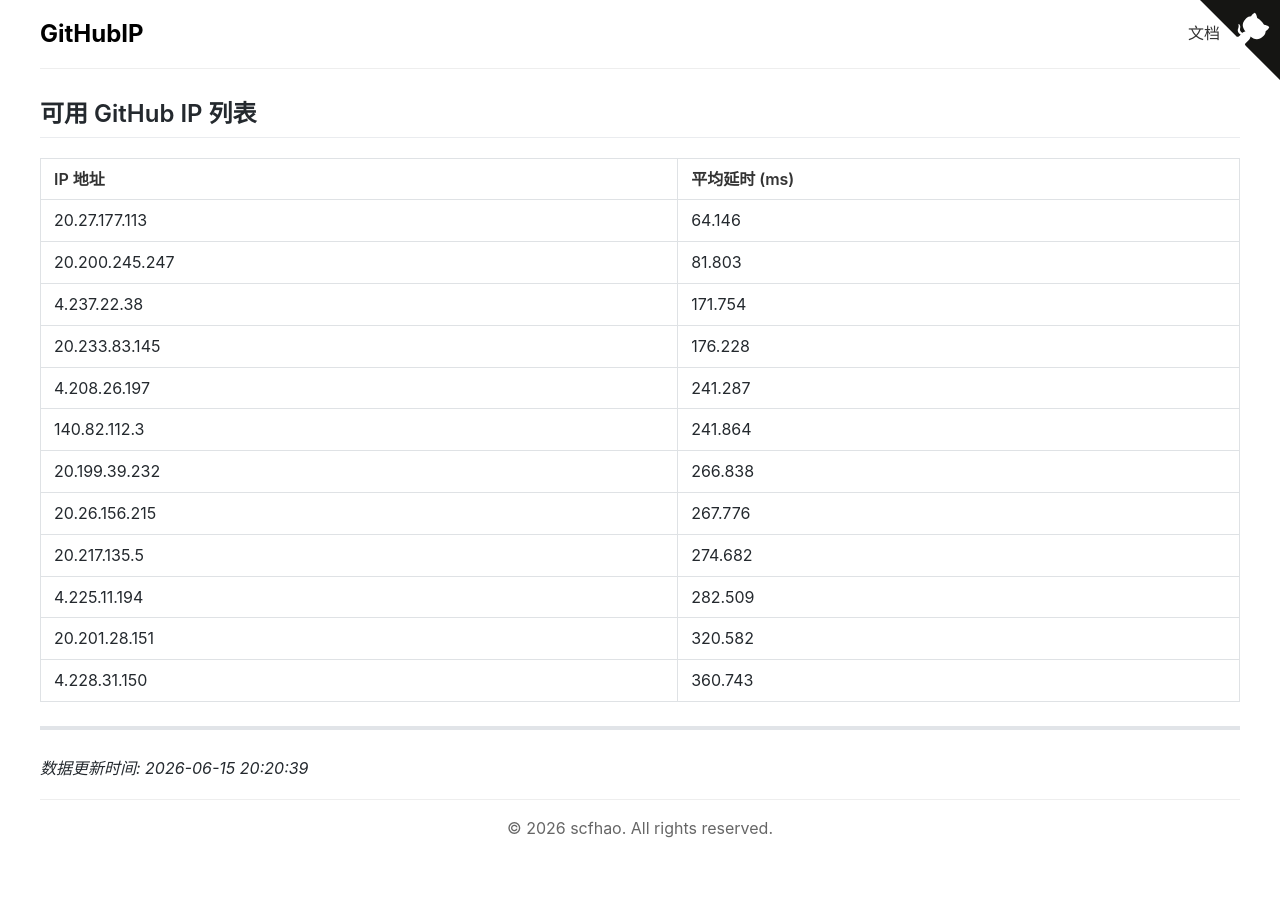
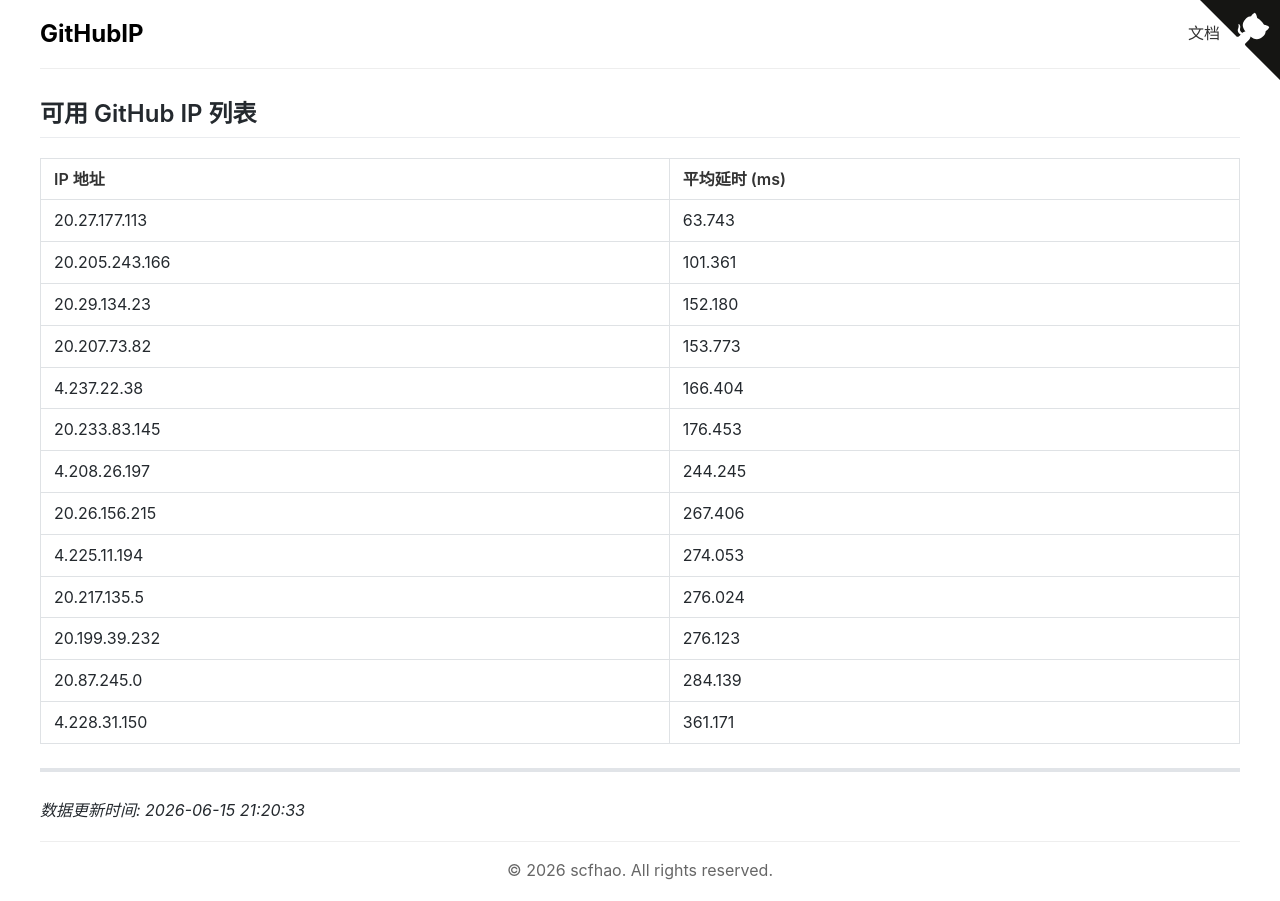
Before and after one commit to scfhao/GitHubIP, a Jekyll site: the page built from index.md, in a window 1280 px wide. Built offline with Jekyll 4.4.1, drawn with Linux system fonts in a browser that asks for light colours.

Commit message:
自动脚本执行 - 2026-06-15 21:20:33

```diff
--- a/index.md
+++ b/index.md
@@ -1,26 +1,27 @@
 ---
 layout: home
 title: GitHub IP 列表
-date: 2026-06-15 20:20:39
+date: 2026-06-15 21:20:33
 ---
 
 ## 可用 GitHub IP 列表
 
 | IP 地址 | 平均延时 (ms) |
 |---------|--------------|
-| 20.27.177.113 | 64.146 |
-| 20.200.245.247 | 81.803 |
-| 4.237.22.38 | 171.754 |
-| 20.233.83.145 | 176.228 |
-| 4.208.26.197 | 241.287 |
-| 140.82.112.3 | 241.864 |
-| 20.199.39.232 | 266.838 |
-| 20.26.156.215 | 267.776 |
-| 20.217.135.5 | 274.682 |
-| 4.225.11.194 | 282.509 |
-| 20.201.28.151 | 320.582 |
-| 4.228.31.150 | 360.743 |
+| 20.27.177.113 | 63.743 |
+| 20.205.243.166 | 101.361 |
+| 20.29.134.23 | 152.180 |
+| 20.207.73.82 | 153.773 |
+| 4.237.22.38 | 166.404 |
+| 20.233.83.145 | 176.453 |
+| 4.208.26.197 | 244.245 |
+| 20.26.156.215 | 267.406 |
+| 4.225.11.194 | 274.053 |
+| 20.217.135.5 | 276.024 |
+| 20.199.39.232 | 276.123 |
+| 20.87.245.0 | 284.139 |
+| 4.228.31.150 | 361.171 |
 
 ---
 
-*数据更新时间: 2026-06-15 20:20:39*
+*数据更新时间: 2026-06-15 21:20:33*
```
